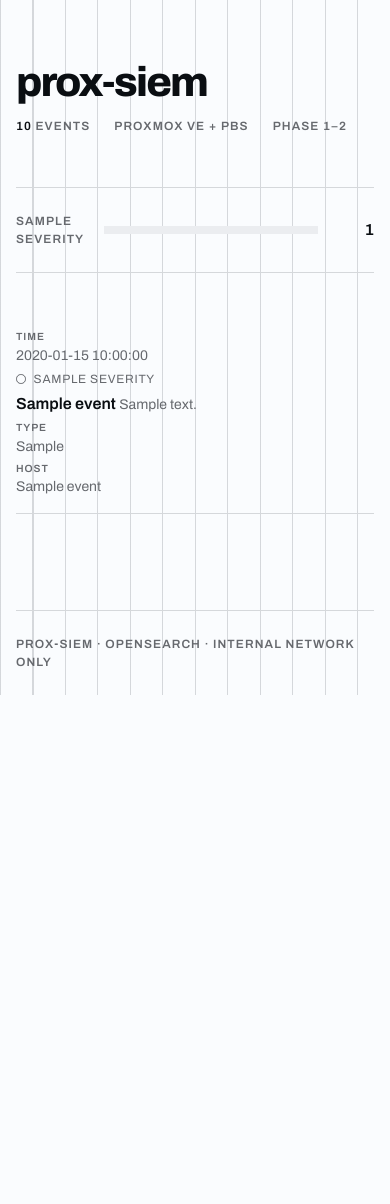
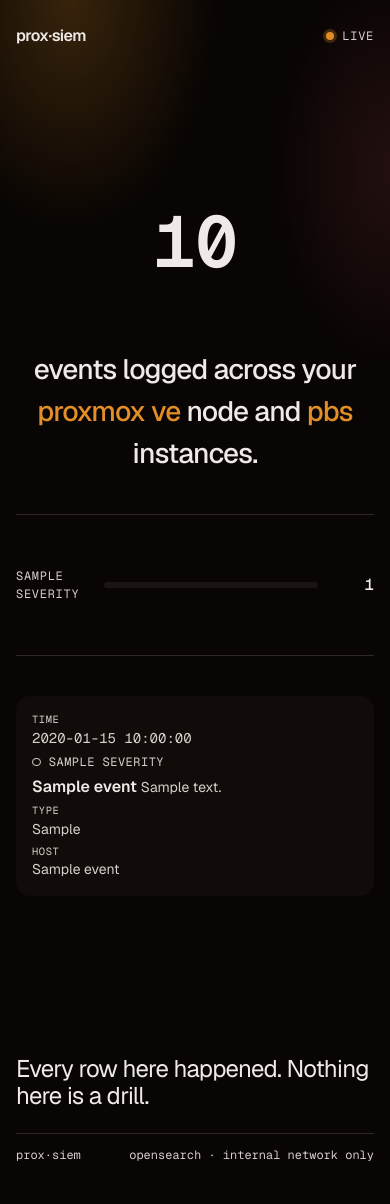
Before and after one commit to barmine/prox-siem, a Flask app: template app/templates/dashboard.html in a window 390 px wide. Before the commit the page ends 695 px from the top, so only its background shows below. Run offline with Flask 3, Linux system fonts and the light colour scheme; the template is opened without the code that fills it: most values are stand-ins (such as "Sample title", 1, 10 or a date in 2020).

Commit message:
Retheme dashboard with Hallmark: Midnight theme (atmospheric)
Second theme pass, replacing Grid. Diversification from the previous
build: dark paper (not light), grotesk-sans display (not grotesk-heavy
lowercase), warm amber accent (not cool ultramarine), different
macrostructure (Stat-Led, not Index-First).

- Theme: Midnight (atmospheric genre). No dedicated per-theme spec file
  ships for Midnight in this skill install, unlike Grid -- constructed
  from genres/atmospheric.md's explicit voice rules (single warm accent,
  warm-tinted neutrals, dark default canvas, two static radial blooms,
  Geist family) rather than a locked palette. Noted in the tokens.css
  header for the next Hallmark run.
- Macrostructure: Stat-Led, adapted for a utility dashboard -- leads with
  the real total event count as a giant tabular figure (number-tick
  reveal, 400ms ease-out per microinteractions.md, respects
  prefers-reduced-motion), paired with a worded qualifier per the
  macrostructure's own rule against a bare number as headline.
- Nav: N9 edge-aligned, adapted -- a live-status pulse dot instead of the
  archetype's default CTA, since there's no real action to promote here.
- Footer: Ft5 Statement, replacing last round's inline meta line.
- Severity marks kit and mobile row-collapse pattern carried over
  unchanged from the Grid build, recolored for the dark canvas.

```diff
--- a/app/static/style.css
+++ b/app/static/style.css
@@ -1,6 +1,11 @@
-/* Hallmark · macrostructure: Index-First (adapted, utility dashboard, no landing hero)
- * genre: editorial · theme: Grid (ultramarine signal ink) · nav: none (single-route app)
- * footer: minimal meta line · pre-emit critique: P4 H4 E4 S4 R5 V4
+/* Hallmark · macrostructure: Stat-Led (adapted, utility dashboard, no CTA)
+ * genre: atmospheric · theme: Midnight (constructed — no locked spec file
+ * shipped for this theme in this skill install; built from
+ * genres/atmospheric.md's voice rules) · nav: N9 edge-aligned (adapted:
+ * live-status indicator instead of a CTA) · footer: Ft5 Statement
+ * pre-emit critique: P4 H4 E4 S4 R4 V4
+ * diversification vs previous (Grid / Index-First): paper dark not light,
+ * display-style grotesk-sans not grotesk-heavy-lowercase, accent warm not cool
  */
 
 /* tokens.css is linked separately in <head> — see dashboard.html */
@@ -11,11 +16,24 @@ html, body { overflow-x: clip; }
 body {
   margin: 0;
   background: var(--color-paper);
-  color: var(--color-ink);
+  color: var(--color-muted);
   font-family: var(--font-body);
   font-size: var(--text-md);
   line-height: 1.5;
   -webkit-font-smoothing: antialiased;
+  position: relative;
+}
+
+/* two static warm blooms behind the content — no animation, per genre rule */
+body::before {
+  content: "";
+  position: fixed;
+  inset: 0;
+  z-index: -1;
+  pointer-events: none;
+  background-image:
+    radial-gradient(ellipse 55% 40% at 18% 0%, color-mix(in oklab, var(--color-accent) 22%, transparent), transparent 70%),
+    radial-gradient(ellipse 45% 35% at 100% 20%, color-mix(in oklab, var(--color-bloom-2) 16%, transparent), transparent 70%);
 }
 
 ::selection { background: var(--color-accent); color: var(--color-accent-ink); }
@@ -25,77 +43,98 @@ body {
   outline-offset: 2px;
 }
 
-/* ---------- shell + exposed 12-column rails ---------- */
-
 .shell {
   position: relative;
-  max-width: 78rem;
+  max-width: 64rem;
   margin-inline: auto;
   padding-inline: clamp(1rem, 4vw, 2.5rem);
 }
 
-.rails {
-  position: absolute;
-  inset: 0;
-  z-index: var(--z-base);
-  pointer-events: none;
-  background-image: repeating-linear-gradient(
-    to right,
-    var(--color-rule) 0,
-    var(--color-rule) 1px,
-    transparent 1px,
-    transparent calc(100% / 12)
-  );
+/* ---------- nav: N9 edge-aligned, adapted (status indicator, not a CTA) ---------- */
+
+.nav-edge {
+  display: flex;
+  justify-content: space-between;
+  align-items: center;
+  padding-block: var(--space-lg);
 }
 
-/* ---------- masthead ---------- */
-
-.masthead {
-  position: relative;
-  z-index: var(--z-base);
-  padding-block: var(--space-2xl) var(--space-xl);
-  border-bottom: 1px solid var(--color-rule);
+.wordmark {
+  font-family: var(--font-display);
+  font-weight: var(--display-weight);
+  font-size: var(--text-md);
+  letter-spacing: var(--tracking-display);
+  color: var(--color-ink);
+  text-decoration: none;
 }
 
-.masthead h1 {
-  margin: 0;
-  font-family: var(--font-display);
-  font-weight: var(--display-weight);
-  font-size: var(--text-display);
-  letter-spacing: var(--tracking-display);
-  line-height: 0.9;
-  text-transform: lowercase;
-  overflow-wrap: anywhere;
-  min-width: 0;
-}
-
-.masthead__meta {
-  margin-top: var(--space-md);
-  display: flex;
-  flex-wrap: wrap;
-  gap: var(--space-xs) var(--space-lg);
-  font-family: var(--font-display);
-  font-weight: 600;
+.status {
+  display: inline-flex;
+  align-items: center;
+  gap: var(--space-xs);
+  font-family: var(--font-mono);
   font-size: var(--text-xs);
-  letter-spacing: 0.09em;
+  letter-spacing: 0.06em;
   text-transform: uppercase;
   color: var(--color-muted);
 }
 
-.masthead__meta strong {
-  color: var(--color-ink);
-  font-weight: 600;
+.status__dot {
+  width: 0.5rem;
+  height: 0.5rem;
+  border-radius: 50%;
+  background: var(--color-accent);
+  box-shadow: 0 0 0 3px color-mix(in oklab, var(--color-accent) 25%, transparent);
+  animation: pulse 2.4s var(--ease-out) infinite;
 }
 
-/* ---------- severity strip: stepped bars beside real numbers ---------- */
+@keyframes pulse {
+  0%, 100% { opacity: 1; }
+  50%      { opacity: 0.45; }
+}
+
+/* ---------- stat hero: the giant number IS the headline, paired with words ---------- */
+
+.stat-hero {
+  text-align: center;
+  padding-block: var(--space-2xl) var(--space-xl);
+}
+
+.stat-hero__figure {
+  font-family: var(--font-mono);
+  font-weight: 600;
+  font-size: var(--text-figure);
+  line-height: 0.95;
+  letter-spacing: -0.02em;
+  color: var(--color-ink);
+  font-variant-numeric: tabular-nums;
+}
+
+.stat-hero__figure .unit {
+  font-size: 0.35em;
+  color: var(--color-accent);
+  margin-inline-start: 0.15em;
+}
+
+.stat-hero__qualifier {
+  margin: var(--space-md) auto 0;
+  max-width: 34ch;
+  font-family: var(--font-display);
+  font-size: var(--text-display);
+  font-weight: 500;
+  color: var(--color-ink);
+  letter-spacing: var(--tracking-display);
+}
+
+.stat-hero__qualifier .accent { color: var(--color-accent); }
+
+/* ---------- supporting stats: severity breakdown, real data ---------- */
 
 .stats {
-  position: relative;
-  z-index: var(--z-base);
-  padding-block: var(--space-lg);
-  border-bottom: 1px solid var(--color-rule);
   display: grid;
-  gap: var(--space-sm);
+  gap: 0;
+  padding-block: var(--space-xl);
+  border-block: 1px solid var(--color-rule);
 }
 
 .stat-row {
@@ -103,13 +142,15 @@ body {
   grid-template-columns: 6rem 1fr 3rem;
   align-items: center;
   gap: var(--space-md);
+  padding-block: var(--space-sm);
 }
 
+.stat-row + .stat-row { border-top: 1px solid var(--color-rule); }
+
 .stat-row__label {
-  font-family: var(--font-display);
-  font-weight: 600;
+  font-family: var(--font-mono);
   font-size: var(--text-xs);
-  letter-spacing: 0.09em;
+  letter-spacing: 0.06em;
   text-transform: uppercase;
   color: var(--color-muted);
 }
@@ -117,31 +158,38 @@ body {
 .stat-row__label--error { color: var(--color-accent); }
 
 .stat-row__bar {
-  height: 0.5rem;
+  height: 0.375rem;
   background: var(--color-paper-3);
-  position: relative;
+  border-radius: var(--radius-pill);
+  overflow: hidden;
 }
 
 .stat-row__bar-fill {
   height: 100%;
-  background: var(--color-ink);
-  transition: width var(--dur-fast) var(--ease-out);
+  background: var(--color-muted);
+  border-radius: var(--radius-pill);
+  transition: width var(--dur-fade) var(--ease-out);
 }
 
 .stat-row--error .stat-row__bar-fill { background: var(--color-accent); }
 
 .stat-row__count {
   font-variant-numeric: tabular-nums;
-  font-weight: 600;
+  font-family: var(--font-mono);
+  font-weight: 500;
   text-align: right;
+  color: var(--color-ink);
 }
 
-/* ---------- the event band: cells, not tiles ---------- */
+/* ---------- event band: elevated card, hairline rows inside ---------- */
 
-.band {
-  position: relative;
-  z-index: var(--z-base);
-  padding-block: var(--space-xl) var(--space-3xl);
+.band { padding-block: var(--space-xl) var(--space-3xl); }
+
+.card {
+  background: var(--color-paper-2);
+  border-radius: var(--radius-card);
+  padding-inline: var(--space-lg);
+  overflow: hidden;
 }
 
 .row-head,
@@ -151,109 +199,91 @@ body {
   column-gap: var(--space-md);
   align-items: start;
   padding-block: var(--space-sm);
+}
+
+.row-head {
+  font-family: var(--font-mono);
+  font-size: var(--text-xs);
+  letter-spacing: 0.06em;
+  text-transform: uppercase;
+  color: var(--color-muted);
   border-bottom: 1px solid var(--color-rule);
 }
 
-.row-head {
-  position: sticky;
-  top: 0;
-  z-index: var(--z-sticky);
-  background: var(--color-paper);
-  border-bottom: 2px solid var(--color-ink);
-  font-family: var(--font-display);
-  font-weight: 600;
-  font-size: var(--text-xs);
-  letter-spacing: 0.09em;
-  text-transform: uppercase;
-  color: var(--color-muted);
-}
+.row { border-bottom: 1px solid var(--color-rule); }
+.row:last-child { border-bottom: none; }
+.row:hover { background: var(--color-paper-3); }
 
-.row:hover { background: var(--color-paper-2); }
-
-.c-time   { grid-column: span 2; font-variant-numeric: tabular-nums; color: var(--color-muted); font-size: var(--text-sm); }
+.c-time   { grid-column: span 2; font-variant-numeric: tabular-nums; font-family: var(--font-mono); color: var(--color-muted); font-size: var(--text-sm); }
 .c-sev    { grid-column: span 2; display: flex; align-items: center; gap: var(--space-xs); }
 .c-body   { grid-column: span 5; min-width: 0; }
 .c-type   { grid-column: span 1; color: var(--color-muted); font-size: var(--text-sm); }
 .c-host   { grid-column: span 2; color: var(--color-muted); font-size: var(--text-sm); overflow-wrap: anywhere; }
 
-.c-body__title { font-weight: 600; }
+.c-body__title { font-weight: 600; color: var(--color-ink); }
 .c-body__message { color: var(--color-muted); font-size: var(--text-sm); overflow-wrap: anywhere; }
 
-.sev-label {
-  font-family: var(--font-display);
-  font-weight: 600;
-  font-size: var(--text-xs);
-  letter-spacing: 0.06em;
-  text-transform: uppercase;
-}
+.sev-label { font-family: var(--font-mono); font-size: var(--text-xs); letter-spacing: 0.04em; text-transform: uppercase; }
 
-/* ---------- the marks kit, doing severity's job instead of five hues ---------- */
+/* ---------- severity marks: shape does the job, one accent stays reserved ---------- */
 
 .mark { flex-shrink: 0; display: inline-block; }
 
-.mark--error {
-  width: 0.6rem; height: 0.6rem;
-  background: var(--color-accent);
-}
+.mark--error    { width: 0.55rem; height: 0.55rem; background: var(--color-accent); }
 .mark--error + .sev-label { color: var(--color-accent); }
 
-.mark--warning {
-  width: 0.6rem; height: 0.6rem;
-  background: var(--color-ink);
-}
+.mark--warning  { width: 0.55rem; height: 0.55rem; background: var(--color-ink); }
 
-.mark--notice {
-  width: 0.6rem; height: 0.6rem;
-  border: 1.5px solid var(--color-ink);
-}
+.mark--notice   { width: 0.55rem; height: 0.55rem; border: 1.5px solid var(--color-ink); }
 
-.mark--info {
-  width: 0.4rem; height: 0.4rem;
-  border-radius: 50%;
-  background: var(--color-muted);
-  margin: 0.1rem;
-}
+.mark--info     { width: 0.35rem; height: 0.35rem; border-radius: 50%; background: var(--color-muted); margin: 0.1rem; }
 .mark--info + .sev-label { color: var(--color-muted); font-weight: 400; }
 
-.mark--unknown {
-  width: 0.6rem; height: 0.6rem;
-  border: 1.5px solid var(--color-muted);
-  border-radius: 50%;
-}
+.mark--unknown  { width: 0.55rem; height: 0.55rem; border-radius: 50%; border: 1.5px solid var(--color-muted); }
 .mark--unknown + .sev-label { color: var(--color-muted); font-weight: 400; }
 
 /* ---------- empty / error states ---------- */
 
-.state {
-  padding-block: var(--space-2xl);
-  text-align: left;
-  color: var(--color-muted);
-  font-size: var(--text-sm);
-}
+.state { padding-block: var(--space-2xl); text-align: center; color: var(--color-muted); font-size: var(--text-sm); }
 
 .state--error {
   border-inline-start: 3px solid var(--color-accent);
   padding-inline-start: var(--space-md);
+  text-align: left;
   color: var(--color-ink);
   white-space: pre-wrap;
 }
 
-/* ---------- footer ---------- */
+/* ---------- footer: Ft5 statement ---------- */
 
-.foot {
-  position: relative;
-  z-index: var(--z-base);
+.foot-stmt {
+  padding-block: var(--space-2xl) var(--space-xl);
+  display: grid;
+  gap: var(--space-lg);
+}
+
+.foot-stmt__line {
+  font-family: var(--font-display);
+  font-size: clamp(1.5rem, 4vw, 2.25rem);
+  line-height: 1.1;
+  letter-spacing: var(--tracking-display);
+  max-width: 28ch;
+  margin: 0;
+  color: var(--color-ink);
+}
+
+.foot-stmt__meta {
+  display: flex;
+  justify-content: space-between;
+  align-items: baseline;
+  padding-block-start: var(--space-sm);
   border-top: 1px solid var(--color-rule);
-  padding-block: var(--space-lg);
-  font-family: var(--font-display);
-  font-weight: 600;
+  font-family: var(--font-mono);
   font-size: var(--text-xs);
-  letter-spacing: 0.09em;
-  text-transform: uppercase;
   color: var(--color-muted);
 }
 
-/* ---------- mobile: rows collapse to labelled stacked cards ---------- */
+/* ---------- mobile: rows collapse to labelled stacked fields ---------- */
 
 @media (max-width: 40rem) {
   .row-head { display: none; }
@@ -271,24 +301,21 @@ body {
   .c-host::before {
     content: attr(data-label);
     display: block;
-    font-family: var(--font-display);
-    font-weight: 600;
+    font-family: var(--font-mono);
     font-size: 0.65rem;
-    letter-spacing: 0.09em;
+    letter-spacing: 0.06em;
     text-transform: uppercase;
     color: var(--color-muted);
   }
 
   .stat-row { grid-template-columns: 4.5rem 1fr 2.5rem; }
-}
-
-@media (min-width: 40rem) {
-  .masthead__meta { font-size: var(--text-xs); }
+  .card { padding-inline: var(--space-md); }
 }
 
 /* ---------- motion ---------- */
 
 @media (prefers-reduced-motion: reduce) {
   html { scroll-behavior: auto; }
-  * { transition-duration: 0.01ms !important; animation: none !important; }
+  .status__dot { animation: none; }
+  * { transition-duration: 0.01ms !important; animation-duration: 0.01ms !important; }
 }
--- a/app/static/tokens.css
+++ b/app/static/tokens.css
@@ -1,27 +1,37 @@
-/* prox-siem design tokens — Hallmark theme: Grid (ultramarine signal ink) */
+/* prox-siem design tokens — Hallmark theme: Midnight (atmospheric, warm amber glow)
+ * No dedicated per-theme spec file ships in this skill install for Midnight;
+ * constructed from references/genres/atmospheric.md's explicit voice rules
+ * (single warm accent, warm-tinted neutrals, dark default canvas) rather
+ * than a locked palette. Flagged here for the next Hallmark run to see. */
 :root {
-  /* paper band — light, cool near-white */
-  --color-paper:    oklch(99%   0.003 255);
-  --color-paper-2:  oklch(97.2% 0.004 255);
-  --color-paper-3:  oklch(94.5% 0.005 255);
+  /* paper band — dark, warm-neutral near-black. Midnight = the deepest,
+     quietest member of the atmospheric cluster (Bloom is the light one). */
+  --color-paper:    oklch(12% 0.008 50);
+  --color-paper-2:  oklch(16% 0.010 50);
+  --color-paper-3:  oklch(20% 0.010 50);
 
-  /* ink */
-  --color-ink:      oklch(16%   0.010 255);
-  --color-muted:    oklch(52%   0.008 255);
-  --color-rule:     oklch(88%   0.006 255);
+  /* ink — warm-tinted per genre's own example values */
+  --color-ink:      oklch(94% 0.006 50);
+  --color-muted:    oklch(86% 0.008 40);
+  --color-rule:     oklch(28% 0.010 50);
 
-  /* the one signal ink: ultramarine — technical, institutional */
-  --color-accent:     oklch(45% 0.19 264);
-  --color-accent-ink: var(--color-paper);
-  --color-focus:       oklch(45% 0.19 264);
+  /* the one signal: warm amber-gold — a lantern against the dark canvas */
+  --color-accent:     oklch(72% 0.15 65);
+  --color-accent-ink: oklch(14% 0.010 50);
+  --color-focus:       oklch(72% 0.15 65);
 
-  /* type */
-  --font-display: "Archivo", sans-serif;
-  --font-body:    "Archivo", sans-serif;
-  --display-weight: 800;
-  --tracking-display: -0.045em;
+  /* secondary bloom hue (genre allows one warm + one secondary pink/red max) */
+  --color-bloom-2: oklch(55% 0.14 20);
 
-  --text-display:   clamp(2.6rem, 7vw, 5.2rem);
+  /* type: Geist family per atmospheric's explicit voice recommendation */
+  --font-display: "Geist", ui-sans-serif, system-ui, sans-serif;
+  --font-body:    "Geist", ui-sans-serif, system-ui, sans-serif;
+  --font-mono:    "Geist Mono", ui-monospace, monospace;
+  --display-weight: 600;
+  --tracking-display: -0.03em;
+
+  --text-figure:  clamp(4.5rem, 14vw, 9rem);
+  --text-display: clamp(1.75rem, 4vw, 2.75rem);
   --text-xs:  0.75rem;
   --text-sm:  0.875rem;
   --text-md:  1rem;
@@ -41,10 +51,12 @@
   /* motion */
   --ease-out: cubic-bezier(0.16, 1, 0.3, 1);
   --dur-fast: 180ms;
+  --dur-fade: 400ms;
 
   /* z-scale */
   --z-base:   1;
   --z-sticky: 200;
 
-  --radius-card: 0;
+  --radius-card: 14px;
+  --radius-pill: 999px;
 }
--- a/app/templates/dashboard.html
+++ b/app/templates/dashboard.html
@@ -6,22 +6,25 @@
   <title>prox-siem</title>
   <link rel="preconnect" href="https://fonts.googleapis.com">
   <link rel="preconnect" href="https://fonts.gstatic.com" crossorigin>
-  <link href="https://fonts.googleapis.com/css2?family=Archivo:wght@400;500;600;700;800&display=swap" rel="stylesheet">
+  <link href="https://fonts.googleapis.com/css2?family=Geist:wght@400;500;600;700&family=Geist+Mono:wght@400;500;600&display=swap" rel="stylesheet">
   <link rel="stylesheet" href="{{ url_for('static', filename='tokens.css') }}">
   <link rel="stylesheet" href="{{ url_for('static', filename='style.css') }}">
 </head>
 <body>
   <div class="shell">
-    <div class="rails" aria-hidden="true"></div>
 
-    <header class="masthead">
-      <h1>prox&#8209;siem</h1>
-      <p class="masthead__meta">
-        <span><strong>{{ total }}</strong> event{{ '' if total == 1 else 's' }}</span>
-        <span>proxmox ve + pbs</span>
-        <span>phase 1&ndash;2</span>
+    <nav class="nav-edge">
+      <a class="wordmark" href="/">prox&middot;siem</a>
+      <span class="status"><span class="status__dot" aria-hidden="true"></span>live</span>
+    </nav>
+
+    <section class="stat-hero">
+      <p class="stat-hero__figure tnum" id="stat-figure" data-target="{{ total }}" aria-live="polite">0</p>
+      <p class="stat-hero__qualifier">
+        events logged across your <span class="accent">proxmox ve</span> node and
+        <span class="accent">pbs</span> instances.
       </p>
-    </header>
+    </section>
 
     {% if severity_counts %}
     <section class="stats" aria-label="Event counts by severity">
@@ -41,6 +44,7 @@
 
     {% if events %}
     <section class="band">
+      <div class="card">
         <div class="row-head" role="row">
           <span class="c-time">Time</span>
           <span class="c-sev">Severity</span>
@@ -63,12 +67,50 @@
           <span class="c-host" data-label="Host">{{ e.hostname }}</span>
         </div>
         {% endfor %}
+      </div>
     </section>
     {% elif not error %}
       <div class="state">No events yet. Send a test event or configure a webhook target / Fluent Bit agent on Proxmox.</div>
     {% endif %}
 
-    <footer class="foot">prox&#8209;siem &middot; opensearch &middot; internal network only</footer>
+    <footer class="foot-stmt">
+      <p class="foot-stmt__line">Every row here happened. Nothing here is a drill.</p>
+      <div class="foot-stmt__meta">
+        <span>prox&middot;siem</span>
+        <span>opensearch &middot; internal network only</span>
       </div>
+    </footer>
+  </div>
+
+  <script>
+    (function () {
+      var el = document.getElementById("stat-figure");
+      if (!el) return;
+      var target = parseInt(el.dataset.target, 10) || 0;
+      var reduceMotion = window.matchMedia("(prefers-reduced-motion: reduce)").matches;
+      var fmt = new Intl.NumberFormat();
+
+      if (reduceMotion || target === 0) {
+        el.textContent = fmt.format(target);
+        return;
+      }
+
+      var start = null;
+      var duration = 400;
+
+      function tick(ts) {
+        if (start === null) start = ts;
+        var progress = Math.min((ts - start) / duration, 1);
+        var eased = 1 - Math.pow(1 - progress, 3);
+        el.textContent = fmt.format(Math.round(eased * target));
+        if (progress < 1) {
+          requestAnimationFrame(tick);
+        } else {
+          el.textContent = fmt.format(target);
+        }
+      }
+      requestAnimationFrame(tick);
+    })();
+  </script>
 </body>
 </html>
```
Also changed, not shown: .hallmark/log.json. Lines whose indentation alone changed are shown as unchanged.
